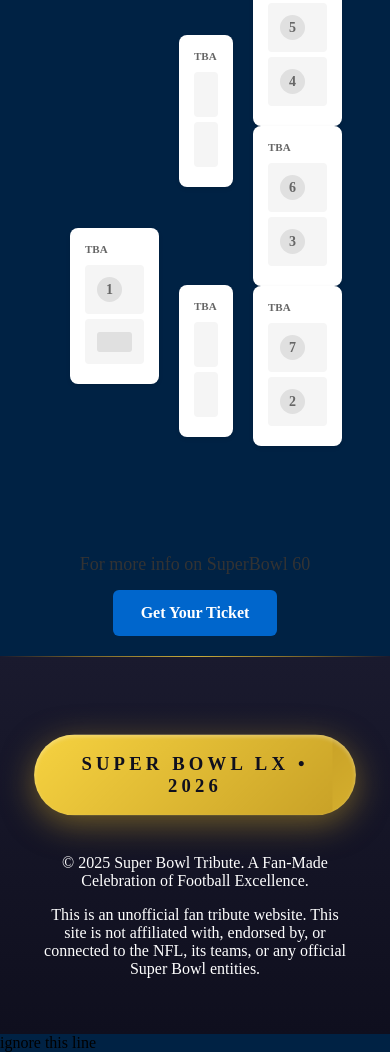
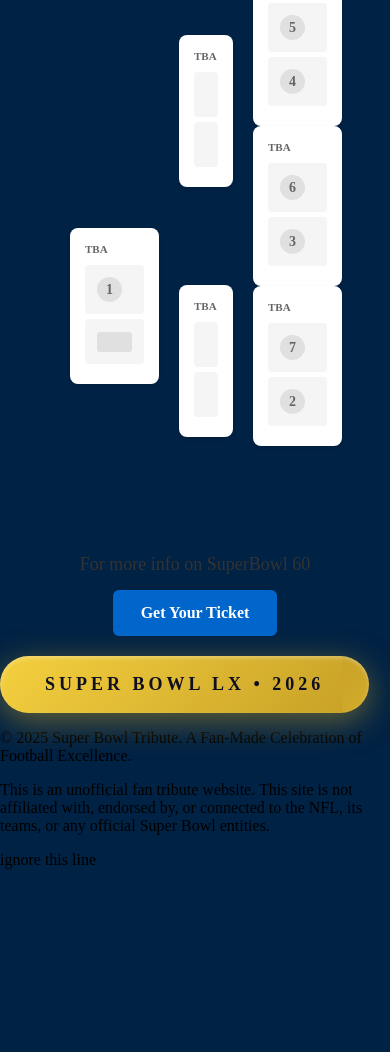
Before and after one commit to 1acvs/Project, a plain HTML site: page index.html in a window 390 px wide. Shown: the part 8813-9865 px from the top of the page. After the commit the page ends 9682 px from the top, so only its background shows below. Drawn offline with Linux system fonts and the light colour scheme.

Commit message:
Update superbowl.css

```diff
--- a/css/superbowl.css
+++ b/css/superbowl.css
@@ -972,60 +972,6 @@ background-color: #002244;;
             }
 
 
-    .main-footer {
-      width: 100%;
-      background: linear-gradient(180deg, #1a1a2e 0%, #0f0f1e 100%);
-      color: #ffffff;
-      padding: 80px 40px 40px;
-      position: relative;
-      overflow: hidden;
-    }
-
-    .main-footer::before {
-      content: '';
-      position: absolute;
-      top: 0;
-      left: 0;
-      right: 0;
-      height: 1px;
-      background: linear-gradient(90deg,
-        transparent 0%,
-        rgba(201, 162, 39, 0.5) 20%,
-        rgba(244, 208, 63, 0.8) 50%,
-        rgba(201, 162, 39, 0.5) 80%,
-        transparent 100%);
-    }
-
-    .footer-content {
-      max-width: 1400px;
-      margin: 0 auto;
-    }
-
-    .footer-main-section {
-      display: flex;
-      flex-direction: column;
-      align-items: center;
-    }
-
-
-
-    .footer-bottom {
-      text-align: center;
-    }
-
-    .footer-champions {
-      margin-bottom: 40px;
-      animation: pulse 3s ease-in-out infinite;
-    }
-
-    @keyframes pulse {
-      0%, 100% {
-        transform: scale(1);
-      }
-      50% {
-        transform: scale(1.05);
-      }
-    }
 
     .champion-badge {
       display: inline-block;
```
